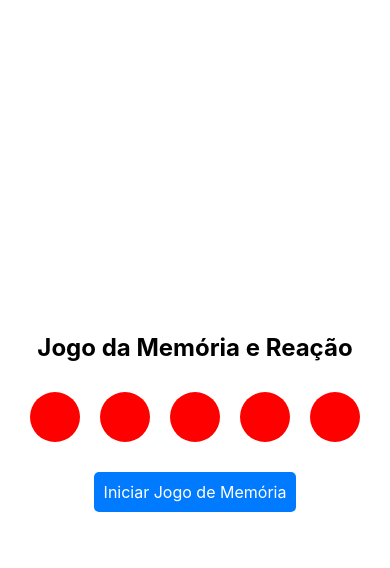
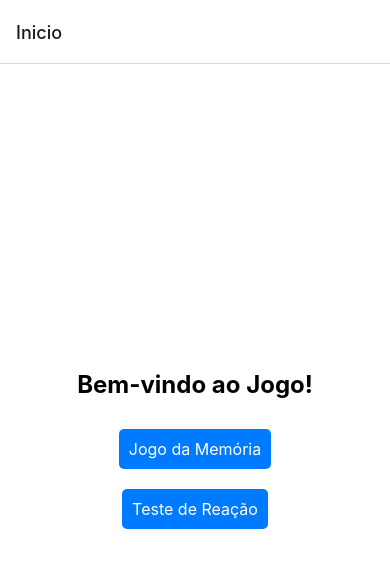
Before and after one commit to Gabriel-ceola/JogoMemoriaEReacao, a React Native app: screen / in a window 390 px wide. Shown: the top 568 px of the page. Built offline with nearby package versions, Linux system fonts and the light colour scheme.

Commit message:
Implementação de telas individuais

```diff
--- a/App.js
+++ b/App.js
@@ -1,142 +1,20 @@
-import React, { useState } from 'react';
-import { View, Text, TouchableOpacity, StyleSheet, Alert } from 'react-native';
+import React from 'react';
+import { NavigationContainer } from '@react-navigation/native';
+import { createStackNavigator } from '@react-navigation/stack';
+import TelaInicio from './telas/TelaInicial';
+import TelaJogoMemoria from './telas/JogoMemoria';
+import TelaJogoReacao from './telas/JogoReacao';
 
-const NUM_LEDS = 5;
-const INITIAL_DELAY = 1500;
+const Stack = createStackNavigator();
 
-const App = () => {
-  const [leds, setLeds] = useState(Array(NUM_LEDS).fill('red'));
-  const [sequence, setSequence] = useState([]);
-  const [userSequence, setUserSequence] = useState([]);
-  const [gameRunning, setGameRunning] = useState(false);
-  const [allowUserInput, setAllowUserInput] = useState(false);
-  const [delay, setDelay] = useState(INITIAL_DELAY);
-
-  const startMemoryGame = () => {
-    setGameRunning(true);
-    setAllowUserInput(false);
-    const newSequence = generateSequence();
-    setSequence(newSequence);
-    setUserSequence([]);
-    playSequence(newSequence);
-  };
-
-  const generateSequence = () => {
-    let newSequence = [];
-    for (let i = 0; i < NUM_LEDS; i++) {
-      newSequence.push(Math.floor(Math.random() * NUM_LEDS));
-    }
-    return newSequence;
-  };
-
-  const playSequence = async (sequence) => {
-    for (let i = 0; i < sequence.length; i++) {
-      await flashLed(sequence[i]);
-      await new Promise((resolve) => setTimeout(resolve, delay));
-    }
-    setTimeout(() => {
-      setAllowUserInput(true);
-    }, delay);
-  };
-
-  const flashLed = (index) => {
-    return new Promise((resolve) => {
-      setLeds((prevLeds) => {
-        let newLeds = [...prevLeds];
-        newLeds[index] = 'red';
-        return newLeds;
-      });
-
-      setTimeout(() => {
-        setLeds((prevLeds) => {
-          let newLeds = [...prevLeds];
-          newLeds[index] = 'green';
-          return newLeds;
-        });
-
-        setTimeout(() => {
-          setLeds((prevLeds) => {
-            let newLeds = [...prevLeds];
-            newLeds[index] = 'red';
-            return newLeds;
-          });
-          resolve();
-        }, 800); // Mantém o LED aceso por 500ms
-      }, 200); // Delay para garantir que apague entre piscadas consecutivas
-    });
-  };
-
-  const checkUserSequence = (index) => {
-    if (!allowUserInput) return;
-
-    const newUserSequence = [...userSequence, index];
-    setUserSequence(newUserSequence);
-
-    if (newUserSequence[newUserSequence.length - 1] !== sequence[newUserSequence.length - 1]) {
-      Alert.alert('Erro!', 'Você errou a sequência.');
-      setGameRunning(false);
-      setAllowUserInput(false);
-      return;
-    }
-
-    if (newUserSequence.length === sequence.length) {
-      Alert.alert('Parabéns!', 'Você acertou a sequência!');
-      setAllowUserInput(false);
-      setTimeout(() => {
-        setDelay(delay * 0.9);
-        startMemoryGame();
-      }, 1000);
-    }
-  };
-
+export default function App() {
   return (
-    <View style={styles.container}>
-      <Text style={styles.title}>Jogo da Memória e Reação</Text>
-      <View style={styles.ledContainer}>
-        {leds.map((color, index) => (
-          <TouchableOpacity key={index} onPress={() => checkUserSequence(index)}>
-            <View style={[styles.led, { backgroundColor: color }]} />
-          </TouchableOpacity>
-        ))}
-      </View>
-      <TouchableOpacity style={styles.button} onPress={startMemoryGame}>
-        <Text style={styles.buttonText}>Iniciar Jogo de Memória</Text>
-      </TouchableOpacity>
-    </View>
+    <NavigationContainer>
+      <Stack.Navigator initialRouteName="Inicio">
+        <Stack.Screen name="Inicio" component={TelaInicio} />
+        <Stack.Screen name="JogoMemoria" component={TelaJogoMemoria} />
+        <Stack.Screen name="JogoReacao" component={TelaJogoReacao} />
+      </Stack.Navigator>
+    </NavigationContainer>
   );
-};
-
-const styles = StyleSheet.create({
-  container: {
-    flex: 1,
-    justifyContent: 'center',
-    alignItems: 'center',
-    backgroundColor: '#fff',
-  },
-  title: {
-    fontSize: 24,
-    fontWeight: 'bold',
-    marginBottom: 20,
-  },
-  ledContainer: {
-    flexDirection: 'row',
-    marginBottom: 20,
-  },
-  led: {
-    width: 50,
-    height: 50,
-    borderRadius: 25,
-    margin: 10,
-  },
-  button: {
-    padding: 10,
-    backgroundColor: '#007BFF',
-    borderRadius: 5,
-  },
-  buttonText: {
-    color: '#fff',
-    fontSize: 16,
-  },
-});
-
-export default App;
+}
--- a/package.json
+++ b/package.json
@@ -9,10 +9,14 @@
     "web": "expo start --web"
   },
   "dependencies": {
+    "@react-navigation/native": "^6.1.18",
+    "@react-navigation/stack": "^6.4.1",
     "expo": "~51.0.28",
     "expo-status-bar": "~1.12.1",
     "react": "18.2.0",
-    "react-native": "0.74.5"
+    "react-native": "0.74.5",
+    "react-native-safe-area-context": "^4.11.1",
+    "react-native-screens": "^3.34.0"
   },
   "devDependencies": {
     "@babel/core": "^7.20.0"
--- /dev/null
+++ b/telas/JogoMemoria.js
@@ -0,0 +1,142 @@
+import React, { useState } from 'react';
+import { View, Text, TouchableOpacity, StyleSheet, Alert } from 'react-native';
+
+const NUM_LEDS = 5;
+const INITIAL_DELAY = 1500;
+
+const JogoMemoria = () => {
+  const [leds, setLeds] = useState(Array(NUM_LEDS).fill('red'));
+  const [sequence, setSequence] = useState([]);
+  const [userSequence, setUserSequence] = useState([]);
+  const [gameRunning, setGameRunning] = useState(false);
+  const [allowUserInput, setAllowUserInput] = useState(false);
+  const [delay, setDelay] = useState(INITIAL_DELAY);
+
+  const startMemoryGame = () => {
+    setGameRunning(true);
+    setAllowUserInput(false);
+    const newSequence = generateSequence();
+    setSequence(newSequence);
+    setUserSequence([]);
+    playSequence(newSequence);
+  };
+
+  const generateSequence = () => {
+    let newSequence = [];
+    for (let i = 0; i < NUM_LEDS; i++) {
+      newSequence.push(Math.floor(Math.random() * NUM_LEDS));
+    }
+    return newSequence;
+  };
+
+  const playSequence = async (sequence) => {
+    for (let i = 0; i < sequence.length; i++) {
+      await flashLed(sequence[i]);
+      await new Promise((resolve) => setTimeout(resolve, delay));
+    }
+    setTimeout(() => {
+      setAllowUserInput(true);
+    }, delay);
+  };
+
+  const flashLed = (index) => {
+    return new Promise((resolve) => {
+      setLeds((prevLeds) => {
+        let newLeds = [...prevLeds];
+        newLeds[index] = 'red';
+        return newLeds;
+      });
+
+      setTimeout(() => {
+        setLeds((prevLeds) => {
+          let newLeds = [...prevLeds];
+          newLeds[index] = 'green';
+          return newLeds;
+        });
+
+        setTimeout(() => {
+          setLeds((prevLeds) => {
+            let newLeds = [...prevLeds];
+            newLeds[index] = 'red';
+            return newLeds;
+          });
+          resolve();
+        }, 800);
+      }, 200);
+    });
+  };
+
+  const checkUserSequence = (index) => {
+    if (!allowUserInput) return;
+
+    const newUserSequence = [...userSequence, index];
+    setUserSequence(newUserSequence);
+
+    if (newUserSequence[newUserSequence.length - 1] !== sequence[newUserSequence.length - 1]) {
+      Alert.alert('Erro!', 'Você errou a sequência.');
+      setGameRunning(false);
+      setAllowUserInput(false);
+      return;
+    }
+
+    if (newUserSequence.length === sequence.length) {
+      Alert.alert('Parabéns!', 'Você acertou a sequência!');
+      setAllowUserInput(false);
+      setTimeout(() => {
+        setDelay(delay * 0.9);
+        startMemoryGame();
+      }, 1000);
+    }
+  };
+
+  return (
+    <View style={styles.container}>
+      <Text style={styles.title}>Jogo da Memória</Text>
+      <View style={styles.ledContainer}>
+        {leds.map((color, index) => (
+          <TouchableOpacity key={index} onPress={() => checkUserSequence(index)}>
+            <View style={[styles.led, { backgroundColor: color }]} />
+          </TouchableOpacity>
+        ))}
+      </View>
+      <TouchableOpacity style={styles.button} onPress={startMemoryGame}>
+        <Text style={styles.buttonText}>Iniciar Jogo da Memória</Text>
+      </TouchableOpacity>
+    </View>
+  );
+};
+
+const styles = StyleSheet.create({
+  container: {
+    flex: 1,
+    justifyContent: 'center',
+    alignItems: 'center',
+    backgroundColor: '#fff',
+  },
+  title: {
+    fontSize: 24,
+    fontWeight: 'bold',
+    marginBottom: 20,
+  },
+  ledContainer: {
+    flexDirection: 'row',
+    marginBottom: 20,
+  },
+  led: {
+    width: 50,
+    height: 50,
+    borderRadius: 25,
+    margin: 10,
+  },
+  button: {
+    padding: 10,
+    backgroundColor: '#007BFF',
+    borderRadius: 5,
+  },
+  buttonText: {
+    color: '#fff',
+    fontSize: 16,
+  },
+});
+
+export default JogoMemoria;
--- /dev/null
+++ b/telas/JogoReacao.js
@@ -0,0 +1,26 @@
+import React from 'react';
+import { View, Text, StyleSheet } from 'react-native';
+
+const JogoReacao = () => {
+  return (
+    <View style={styles.container}>
+      <Text style={styles.title}>Jogo de Reação (em desenvolvimento)</Text>
+    </View>
+  );
+};
+
+const styles = StyleSheet.create({
+  container: {
+    flex: 1,
+    justifyContent: 'center',
+    alignItems: 'center',
+    backgroundColor: '#fff',
+  },
+  title: {
+    fontSize: 24,
+    fontWeight: 'bold',
+    marginBottom: 20,
+  },
+});
+
+export default JogoReacao;
--- /dev/null
+++ b/telas/TelaInicial.js
@@ -0,0 +1,42 @@
+import React from 'react';
+import { View, Text, TouchableOpacity, StyleSheet } from 'react-native';
+
+const HomeScreen = ({ navigation }) => {
+  return (
+    <View style={styles.container}>
+      <Text style={styles.title}>Bem-vindo ao Jogo!</Text>
+      <TouchableOpacity style={styles.button} onPress={() => navigation.navigate('JogoMemoria')}>
+        <Text style={styles.buttonText}>Jogo da Memória</Text>
+      </TouchableOpacity>
+      <TouchableOpacity style={styles.button} onPress={() => navigation.navigate('JogoReacao')}>
+        <Text style={styles.buttonText}>Teste de Reação</Text>
+      </TouchableOpacity>
+    </View>
+  );
+};
+
+const styles = StyleSheet.create({
+  container: {
+    flex: 1,
+    justifyContent: 'center',
+    alignItems: 'center',
+    backgroundColor: '#fff',
+  },
+  title: {
+    fontSize: 24,
+    fontWeight: 'bold',
+    marginBottom: 20,
+  },
+  button: {
+    padding: 10,
+    backgroundColor: '#007BFF',
+    borderRadius: 5,
+    marginVertical: 10,
+  },
+  buttonText: {
+    color: '#fff',
+    fontSize: 16,
+  },
+});
+
+export default HomeScreen;
```
Also changed, not shown: 1 other file (tests, documents, lock files or other folders).
